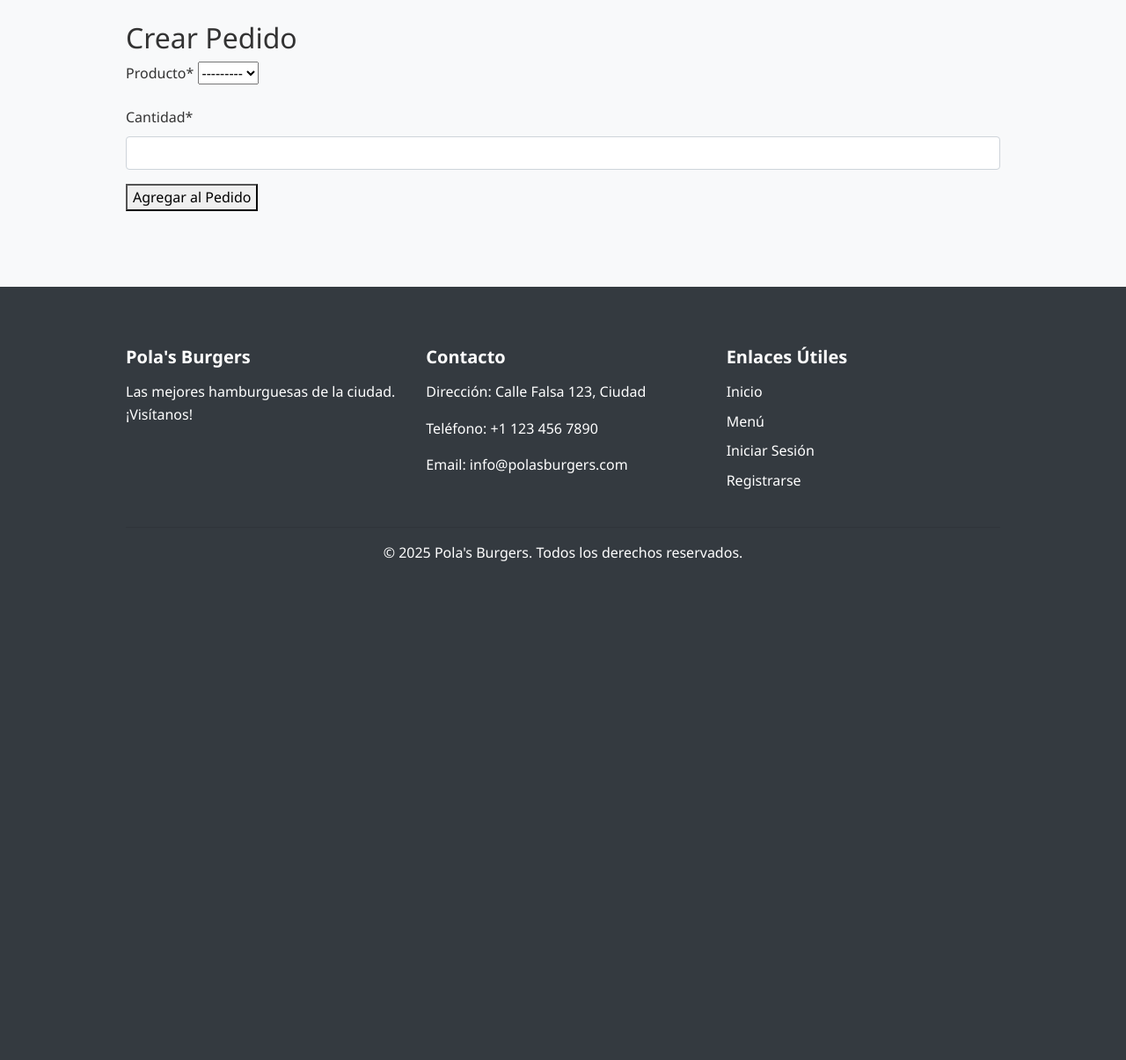
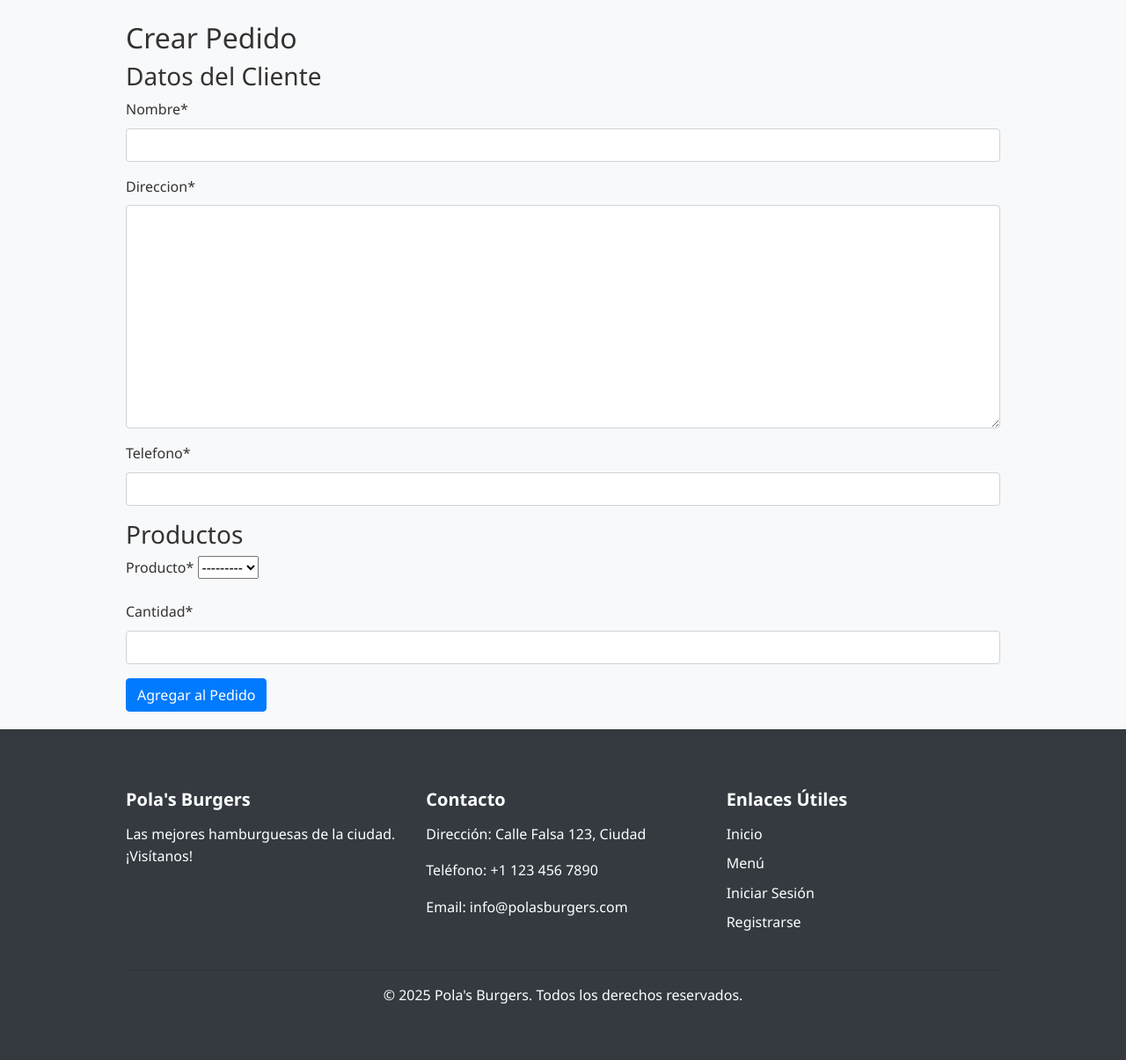
Before and after one commit to CristianMarcus/BurgersPolas, a Django app: page /crear/ in a window 1280 px wide. Shown: the part 98-1303 px from the top of the page at 88% size. Before the commit the page ends 736 px from the top, so only its background shows below. Run offline with Django 5.2, Linux system fonts and the light colour scheme; data that the repository does not hold is empty; some libraries are stand-ins or nearby versions.

Commit message:
Refactor la creación de pedidos para eliminar el formulario de pedido; simplificar el proceso de creación y mejorar la gestión de clientes anónimos.

```diff
--- a/polasburgers/pedidos/templates/pedidos/crear_pedido.html
+++ b/polasburgers/pedidos/templates/pedidos/crear_pedido.html
@@ -1,19 +1,16 @@
 {% extends 'base.html' %}
-{% load static %}
 {% load crispy_forms_tags %}
+
+{% block title %}Crear Pedido{% endblock %}
 
 {% block content %}
     <h2>Crear Pedido</h2>
-    {% if messages %}
-        <ul class="messages">
-            {% for message in messages %}
-                <li{% if message.tags %} class="{{ message.tags }}"{% endif %}>{{ message }}</li>
-            {% endfor %}
-        </ul>
-    {% endif %}
     <form method="post">
         {% csrf_token %}
+        <h3>Datos del Cliente</h3>
+        {{ cliente_form|crispy }}
+        <h3>Productos</h3>
         {{ item_form|crispy }}
-        <button type="submit">Agregar al Pedido</button>
+        <button type="submit" class="btn btn-primary">Agregar al Pedido</button>
     </form>
 {% endblock %}
--- a/polasburgers/pedidos/views.py
+++ b/polasburgers/pedidos/views.py
@@ -55,22 +55,15 @@ def detalle_producto(request, producto_id):
     return render(request, 'pedidos/detalle_producto.html', {'producto': producto})
 
 
-from django.shortcuts import render, redirect, get_object_or_404
-from .models import Producto, Pedido, ItemPedido, Cliente, ClienteAnonimo
-from .forms import PedidoForm, ItemPedidoForm, ProductoForm, ClienteAnonimoForm
-from django.contrib import messages
 
 def crear_pedido(request):
     if request.method == 'POST':
         cliente_form = ClienteAnonimoForm(request.POST)
-        pedido_form = PedidoForm(request.POST)
         item_form = ItemPedidoForm(request.POST)
-        if cliente_form.is_valid() and pedido_form.is_valid() and item_form.is_valid():
+        if cliente_form.is_valid() and item_form.is_valid():
             cliente_anonimo = cliente_form.save()
-            request.session['cliente_anonimo_id'] = cliente_anonimo.id  # Almacena el ID en la sesión
-            pedido = pedido_form.save(commit=False)
-            pedido.cliente_anonimo = cliente_anonimo
-            pedido.save()
+            request.session['cliente_anonimo_id'] = cliente_anonimo.id
+            pedido = Pedido.objects.create(cliente_anonimo=cliente_anonimo)  # Crea el pedido aquí
             item = item_form.save(commit=False)
             item.pedido = pedido
             item.precio_unitario = item.producto.precio
@@ -83,9 +76,8 @@ def crear_pedido(request):
             messages.error(request, "Por favor, corrige los errores en el formulario.")
     else:
         cliente_form = ClienteAnonimoForm()
-        pedido_form = PedidoForm()
         item_form = ItemPedidoForm()
-    return render(request, 'pedidos/crear_pedido.html', {'cliente_form': cliente_form, 'pedido_form': pedido_form, 'item_form': item_form})
+    return render(request, 'pedidos/crear_pedido.html', {'cliente_form': cliente_form, 'item_form': item_form})
 
 def listar_pedidos(request):
     if request.user.is_authenticated:
```
